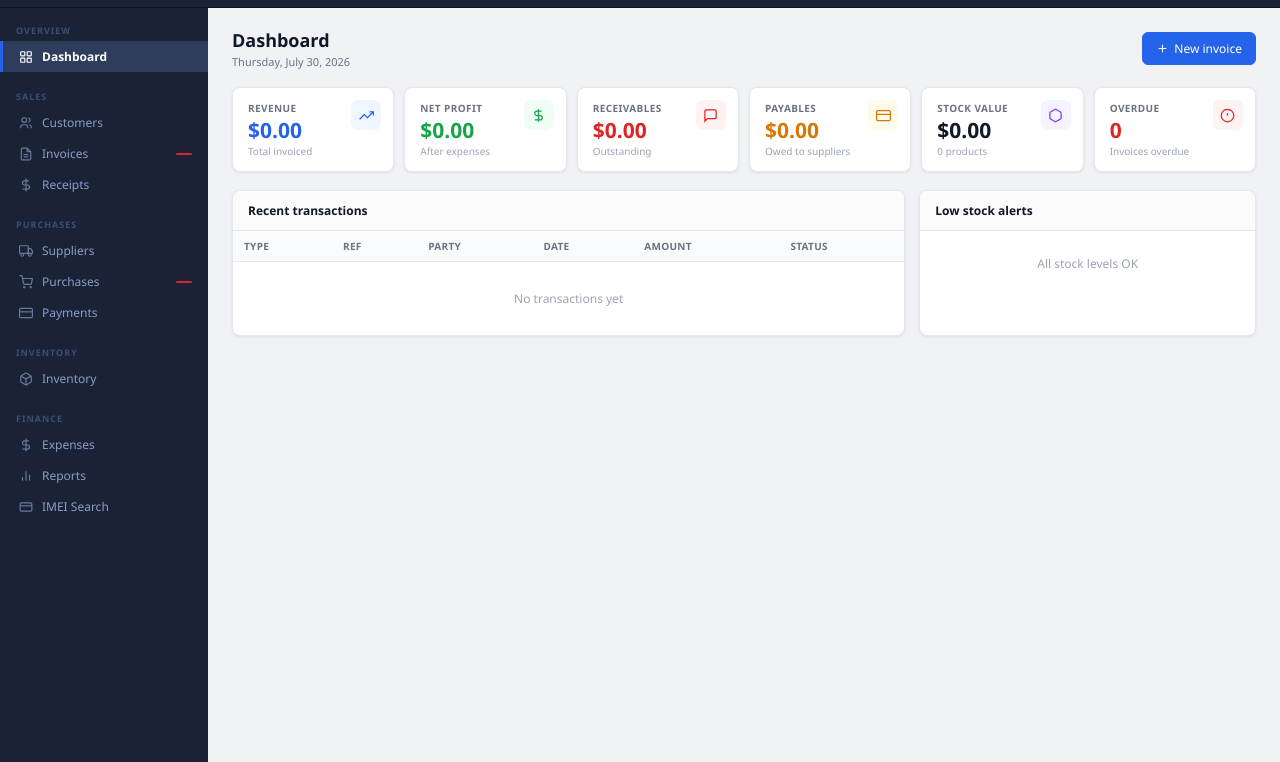
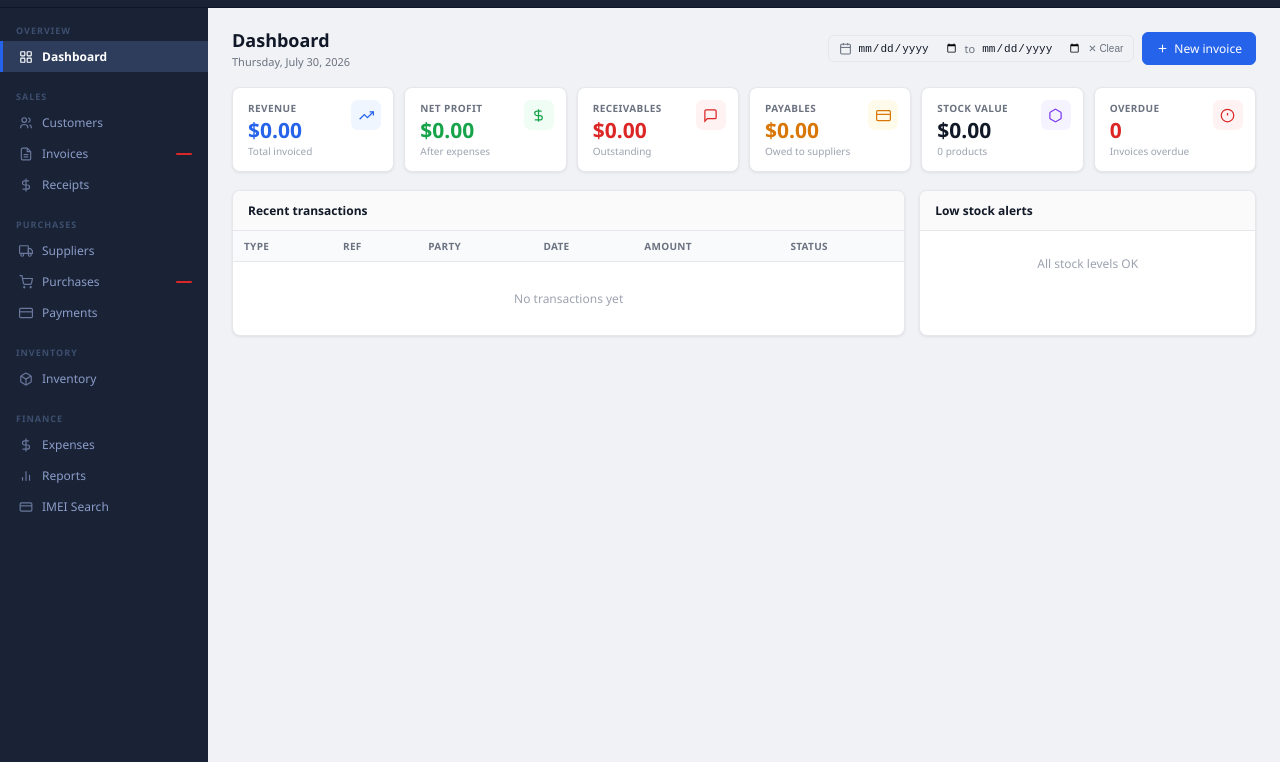
Before and after one commit to shadiarabi/DJOKO, a website built with Vite: page index.html in a window 1280 px wide. Shown: the part 38-800 px from the top of the page. Built offline with nearby package versions, Linux system fonts and the light colour scheme; some packages are replaced by stand-ins of ours; no server answers; the database is empty.

Commit message:
Update index.html

```diff
--- a/index.html
+++ b/index.html
@@ -169,7 +169,16 @@ code{font-size:10px;background:#F3F4F6;padding:2px 5px;border-radius:3px;font-fa
 <!-- DASHBOARD -->
 <div class="page active" id="page-dashboard">
   <div class="ph"><div><div class="pt">Dashboard</div><div class="ps" id="dash-date"></div></div>
-  <div class="br"><button class="btn pri" onclick="nav(document.querySelector('.ni[onclick*=invoices]'),'invoices');setTimeout(()=>openModal('mo-invoice'),100)"><svg viewBox="0 0 24 24" fill="none" stroke="currentColor" stroke-width="2"><line x1="12" y1="5" x2="12" y2="19"/><line x1="5" y1="12" x2="19" y2="12"/></svg>New invoice</button></div></div>
+  <div class="br" style="flex-wrap:wrap;gap:8px">
+    <div style="display:flex;align-items:center;gap:6px;background:var(--card);border:1px solid var(--bdr);border-radius:6px;padding:5px 10px">
+      <svg viewBox="0 0 24 24" fill="none" stroke="currentColor" stroke-width="2" style="width:13px;height:13px;color:var(--tx2)"><rect x="3" y="4" width="18" height="18" rx="2"/><line x1="16" y1="2" x2="16" y2="6"/><line x1="8" y1="2" x2="8" y2="6"/><line x1="3" y1="10" x2="21" y2="10"/></svg>
+      <input type="date" id="dash-from" onchange="renderDash()" style="border:none;background:none;font-size:11px;color:var(--txt);outline:none">
+      <span style="color:var(--tx2);font-size:11px">to</span>
+      <input type="date" id="dash-to" onchange="renderDash()" style="border:none;background:none;font-size:11px;color:var(--txt);outline:none">
+      <button onclick="clearDashDates()" style="background:none;border:none;cursor:pointer;color:var(--tx2);font-size:10px;padding:0">✕ Clear</button>
+    </div>
+    <button class="btn pri" onclick="nav(document.querySelector('.ni[onclick*=invoices]'),'invoices');setTimeout(()=>openModal('mo-invoice'),100)"><svg viewBox="0 0 24 24" fill="none" stroke="currentColor" stroke-width="2"><line x1="12" y1="5" x2="12" y2="19"/><line x1="5" y1="12" x2="19" y2="12"/></svg>New invoice</button>
+  </div></div>
   <div id="stock-warning-banner" style="display:none;align-items:flex-start;gap:10px;background:#FEF3C7;border:1px solid #FBBF24;border-radius:8px;padding:12px 14px;margin-bottom:16px;font-size:12px;color:#92400E">
     <svg viewBox="0 0 24 24" fill="none" stroke="currentColor" stroke-width="2" style="width:18px;height:18px;flex-shrink:0;margin-top:1px"><path d="M10.29 3.86L1.82 18a2 2 0 0 0 1.71 3h16.94a2 2 0 0 0 1.71-3L13.71 3.86a2 2 0 0 0-3.42 0z"/><line x1="12" y1="9" x2="12" y2="13"/><line x1="12" y1="17" x2="12.01" y2="17"/></svg>
     <span></span>
@@ -200,14 +209,21 @@ code{font-size:10px;background:#F3F4F6;padding:2px 5px;border-radius:3px;font-fa
 <!-- INVOICES -->
 <div class="page" id="page-invoices">
   <div class="ph"><div><div class="pt">Sales Invoices</div><div class="ps">Create &amp; manage customer invoices</div></div>
-  <div class="br">
+  <div class="br" style="flex-wrap:wrap;gap:8px">
+    <div style="display:flex;align-items:center;gap:6px;background:var(--card);border:1px solid var(--bdr);border-radius:6px;padding:5px 10px">
+      <svg viewBox="0 0 24 24" fill="none" stroke="currentColor" stroke-width="2" style="width:13px;height:13px;color:var(--tx2)"><rect x="3" y="4" width="18" height="18" rx="2"/><line x1="16" y1="2" x2="16" y2="6"/><line x1="8" y1="2" x2="8" y2="6"/><line x1="3" y1="10" x2="21" y2="10"/></svg>
+      <input type="date" id="inv-from" onchange="renderInvoices()" style="border:none;background:none;font-size:11px;color:var(--txt);outline:none">
+      <span style="color:var(--tx2);font-size:11px">to</span>
+      <input type="date" id="inv-to" onchange="renderInvoices()" style="border:none;background:none;font-size:11px;color:var(--txt);outline:none">
+      <button onclick="clearInvDates()" style="background:none;border:none;cursor:pointer;color:var(--tx2);font-size:10px;padding:0">✕ Clear</button>
+    </div>
     <button class="btn sm" onclick="fInv('all')">All</button>
     <button class="btn sm" onclick="fInv('pending')">Pending</button>
     <button class="btn sm" onclick="fInv('partial')">Partial</button>
     <button class="btn pri" onclick="openModal('mo-invoice')"><svg viewBox="0 0 24 24" fill="none" stroke="currentColor" stroke-width="2"><line x1="12" y1="5" x2="12" y2="19"/><line x1="5" y1="12" x2="19" y2="12"/></svg>New invoice</button>
   </div></div>
-  <div class="card"><div class="ch"><div class="ct">Invoice list</div></div>
-  <div class="tw"><table><thead><tr><th>INV #</th><th>Customer</th><th>Date</th><th>Due</th><th>Cur</th><th>Total</th><th>Paid</th><th>Balance</th><th>Status</th><th>Actions</th></tr></thead><tbody id="inv-tb"></tbody></table></div></div>
+  <div class="card"><div class="ch"><div class="ct">Invoice list</div><div id="inv-summary" style="font-size:11px;color:var(--tx2)"></div></div>
+  <div class="tw"><table><thead><tr><th>INV #</th><th>Customer</th><th>Date</th><th>Due</th><th>Cur</th><th>Total</th><th>Paid</th><th>Balance</th><th>Profit/Loss</th><th>Status</th><th>Actions</th></tr></thead><tbody id="inv-tb"></tbody></table></div></div>
 </div>
 
 <!-- RECEIPTS -->
```
